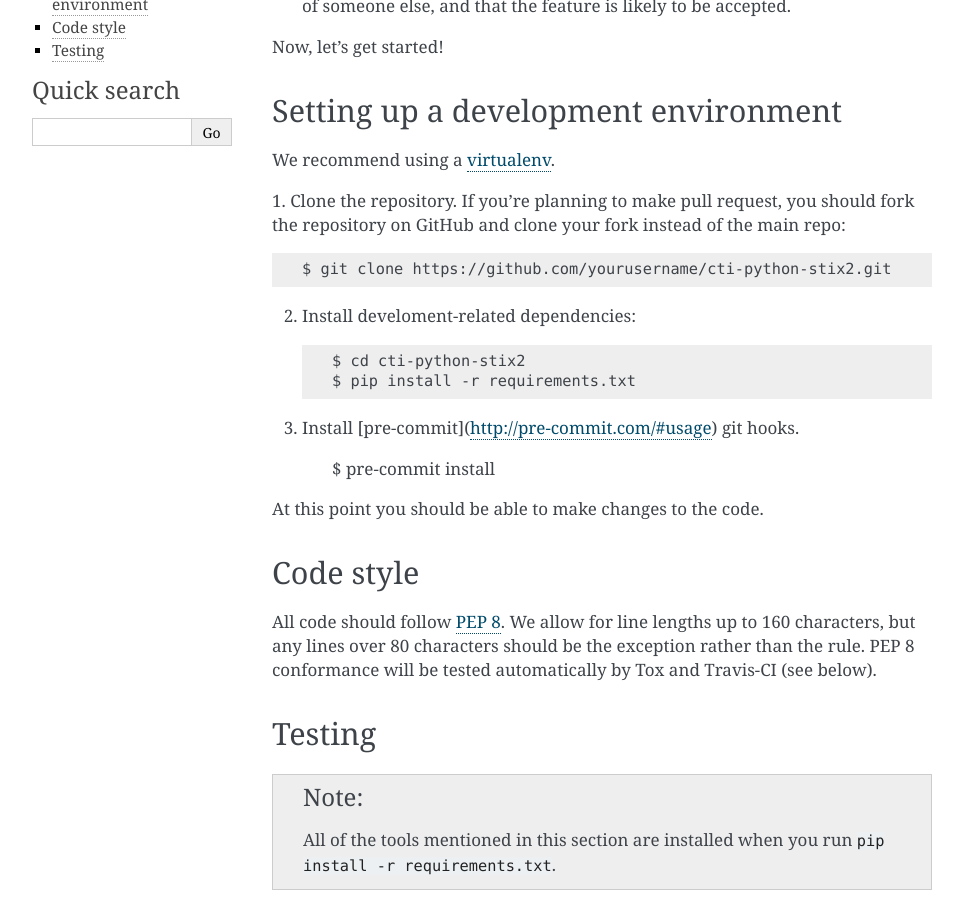
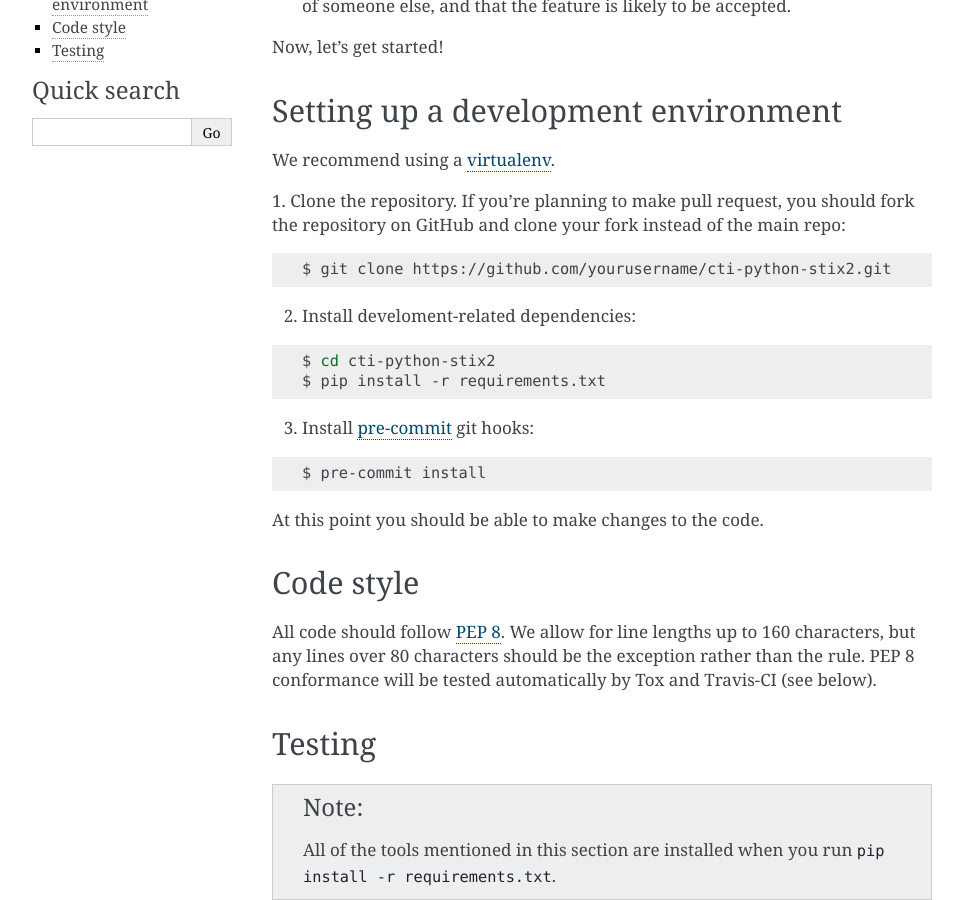
Before and after one commit to oasis-open/cti-python-stix2, a Sphinx documentation site: the page built from docs/contributing.rst, in a window 1280 px wide and 900 px high, scrolled down 316 px. Shown: the whole window, without its empty margins (148-1111 px from the left). Built offline with Sphinx 7.4.7, drawn with Linux system fonts in a browser that asks for light colours.

Commit message:
Use RST syntax rather than Markdown :-(

```diff
--- a/docs/contributing.rst
+++ b/docs/contributing.rst
@@ -21,16 +21,22 @@ Setting up a development environment
 We recommend using a `virtualenv <https://virtualenv.pypa.io/en/stable/>`_.
 
 1. Clone the repository. If you're planning to make pull request, you should fork
-the repository on GitHub and clone your fork instead of the main repo::
+the repository on GitHub and clone your fork instead of the main repo:
+
+.. code:: bash
 
     $ git clone https://github.com/yourusername/cti-python-stix2.git
 
-2. Install develoment-related dependencies::
+2. Install develoment-related dependencies:
+
+.. code:: bash
 
     $ cd cti-python-stix2
     $ pip install -r requirements.txt
 
-3. Install [pre-commit](http://pre-commit.com/#usage) git hooks.
+3. Install `pre-commit <http://pre-commit.com/#usage>`_ git hooks:
+
+.. code:: bash
 
     $ pre-commit install
 
```
